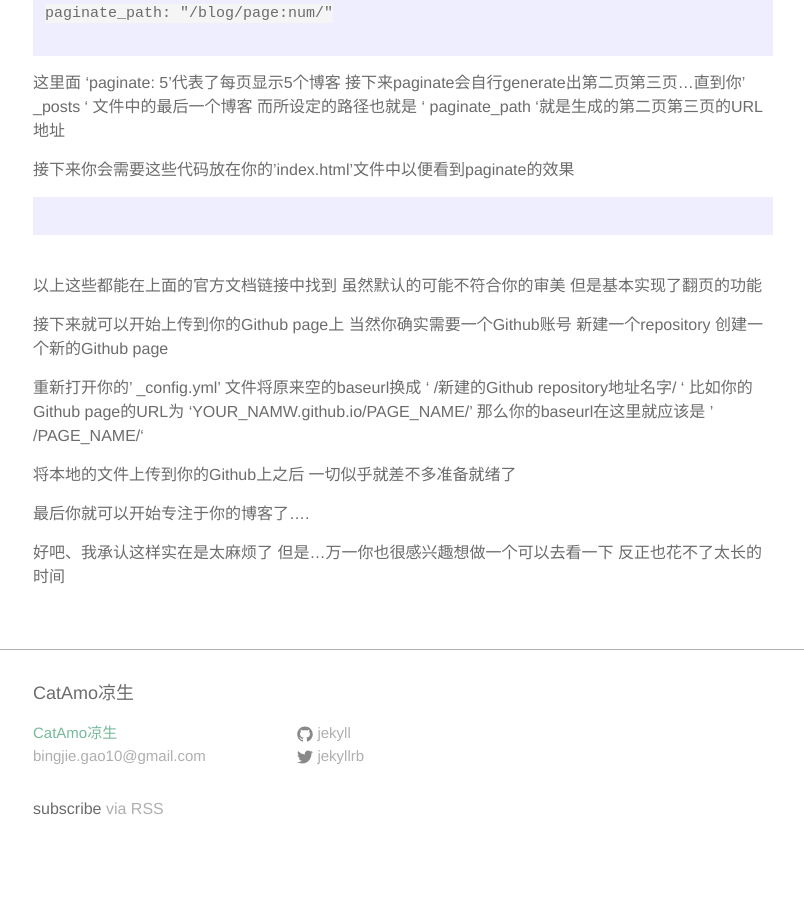
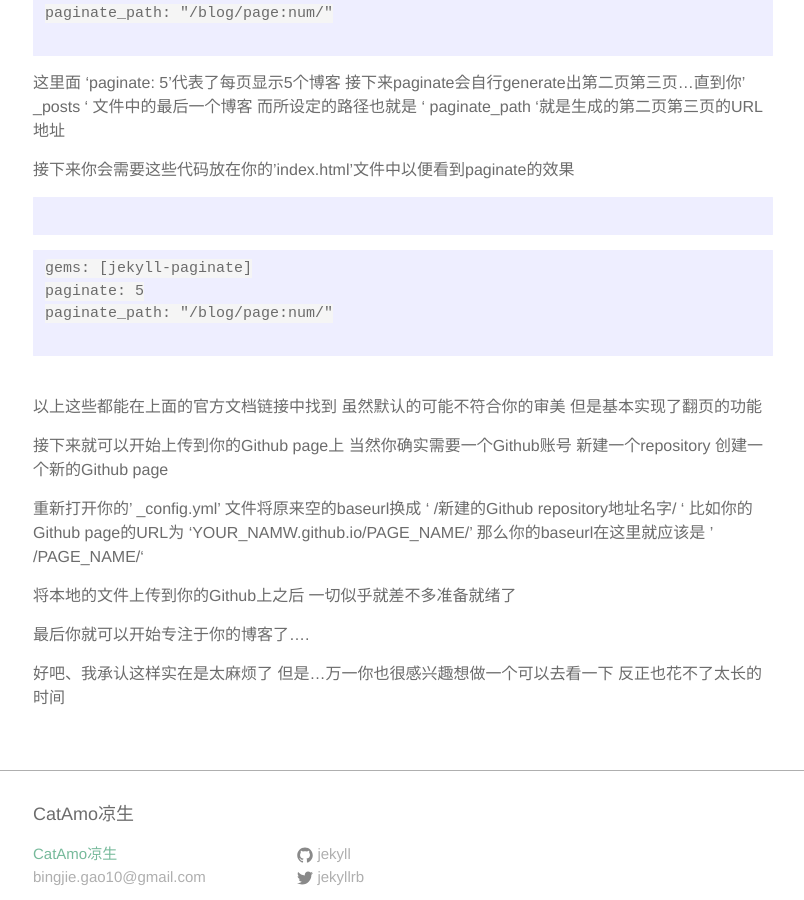
Before and after one commit to BingjieGao/bingjiegao.github.io, a Jekyll site: the page built from _posts/2015-11-06-jekyll-1.md, in a window 1280 px wide and 900 px high, scrolled down 2691 px. Shown: the whole window, without its empty margins (237-1041 px from the left). Built offline with Jekyll 4.4.1, drawn with Linux system fonts in a browser that asks for light colours; nearby versions of some CDN libraries; Markdown is read by kramdown in place of the engine named in the settings; before the commit the page ends 3557 px from its top, so only the background shows below that.

Commit message:
Update 2015-11-06-jekyll-1.md

````diff
--- a/_posts/2015-11-06-jekyll-1.md
+++ b/_posts/2015-11-06-jekyll-1.md
@@ -146,6 +146,13 @@ paginate_path: "/blog/page:num/"
 </div>
 {% endif %}
 ```
+```
+gems: [jekyll-paginate]
+paginate: 5
+paginate_path: "/blog/page:num/"
+
+```
+
 <br   />
 以上这些都能在上面的官方文档链接中找到 虽然默认的可能不符合你的审美 但是基本实现了翻页的功能
 
````
